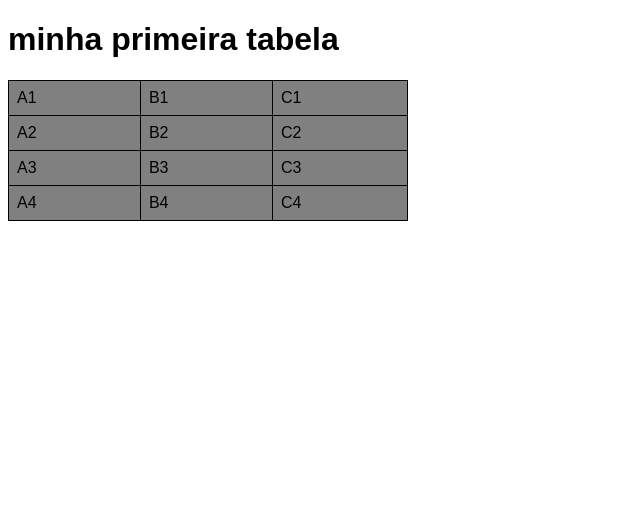
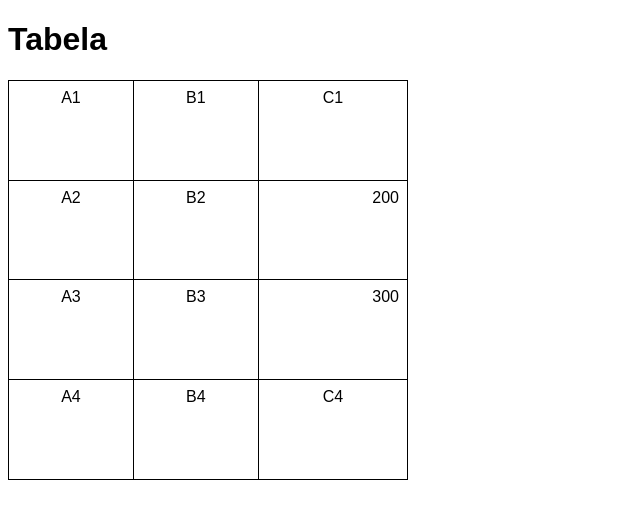
Before and after one commit to Andreas177013/HTML-CSS, a plain HTML site: page ex025/index.html in a window 1280 px wide. Shown: the whole page, without its empty margins (0-640 px from the left). Drawn offline with Linux system fonts and the light colour scheme.

Commit message:
Update index.html

```diff
--- a/ex025/index.html
+++ b/ex025/index.html
@@ -8,26 +8,33 @@
         body{
             font-family: Arial, Helvetica, sans-serif;
 
+
         }
 
         table{
+            height: 400px;
             width: 400px;
             border-collapse: collapse;
+
         }
 
-        tr{
-            background-color: gray;
-        }
+
 
         td{
             border: 1px solid black;
             padding: 8px;
+            text-align: center;   /*ALINHAMENTO HORIZONTAL */
+            vertical-align: top; /*ALINHAMENTO VERTICAL */
+        }
+
+        .numero{
+            text-align: right;
         }
 
     </style>
 </head>
 <body>
-    <h1>minha primeira tabela</h1>
+    <h1>Tabela</h1>
     <table>
         <!--
             HIERARQUIA DE TABELAS (simples)
@@ -47,13 +54,13 @@
         <tr><!-- SEGUNDA LINHA -->
             <td>A2</td>
             <td>B2</td>
-            <td>C2</td>
+            <td class="numero">200</td>
         </tr>
 
         <tr> <!-- TERCEIRA LINHA -->
             <td>A3</td>
             <td>B3</td>
-            <td>C3</td>
+            <td class="numero">300</td>
         </tr>
 
         <tr> <!-- QUARTA LINHA -->
```
